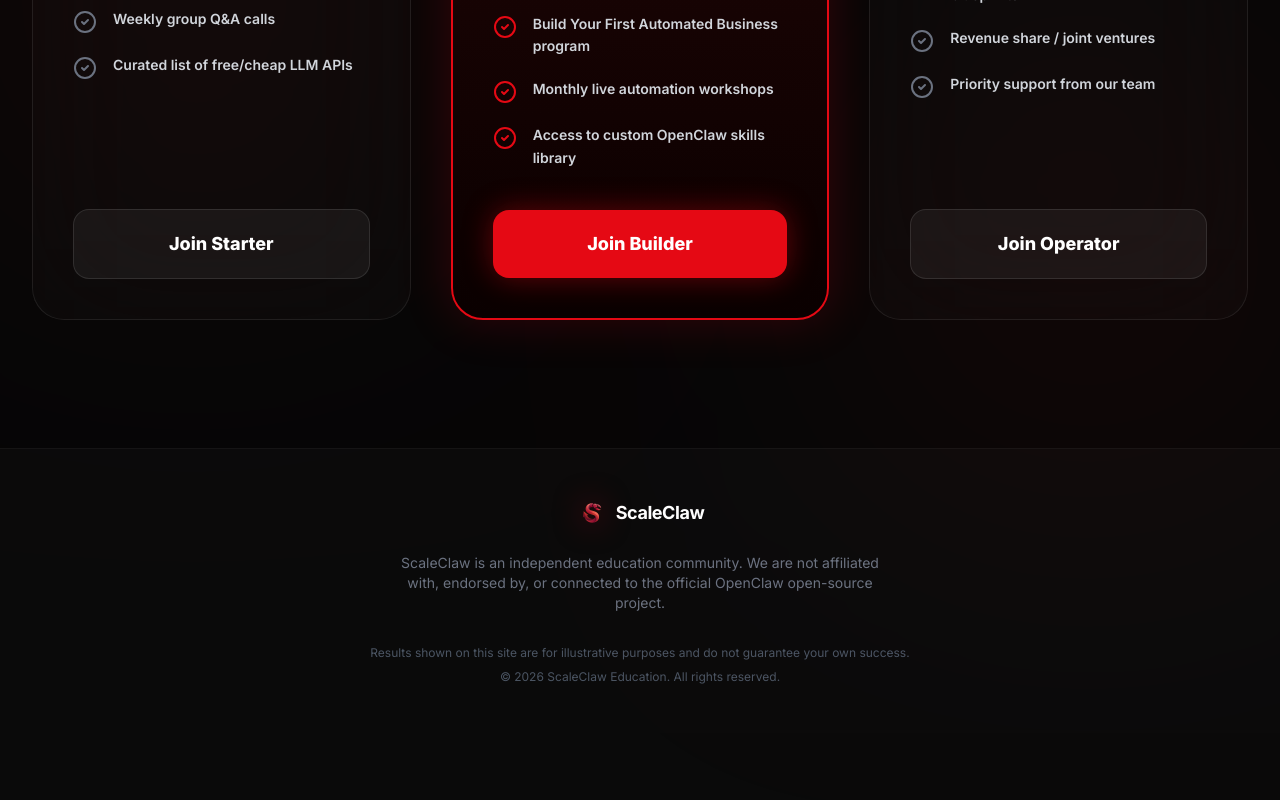
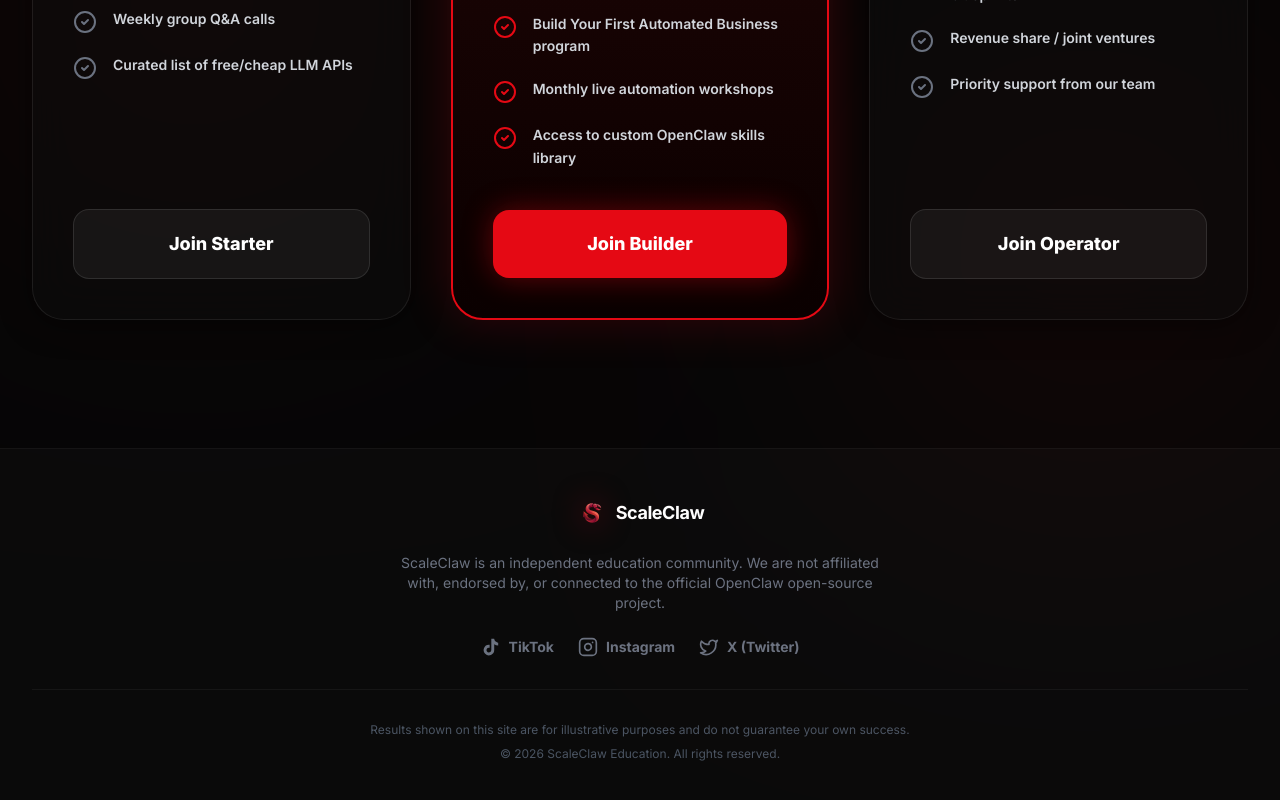
Before and after one commit to scaleclawca-ship-it/ScaleClaw, a React (Vite) app: page / in a window 1280 px wide. Shown: the part 5288-6088 px from the top of the page. Before the commit the page ends 6021 px from the top, so only its background shows below. Built offline with nearby package versions, Linux system fonts and the light colour scheme.

Commit message:
Fixed pricing rendering glitch and added footer social links

```diff
--- a/src/components/Footer.tsx
+++ b/src/components/Footer.tsx
@@ -1,19 +1,36 @@
+import { Instagram, Twitter } from 'lucide-react';
+
 const Footer = () => {
   return (
     <footer className="bg-scale-dark border-t border-scale-gray py-12 text-center">
       <div className="max-w-7xl mx-auto px-4 sm:px-6 lg:px-8">
         <div className="flex justify-center mb-6">
-          <a href="/" className="flex items-center gap-2 text-white">
-            <img src="/logo.png" alt="ScaleClaw Logo" className="w-8 h-8 object-contain drop-shadow-[0_0_15px_rgba(229,9,20,0.5)]" />
+          <a href="/" className="flex items-center gap-2 text-white group">
+            <img src="/logo.png" alt="ScaleClaw Logo" className="w-8 h-8 object-contain drop-shadow-[0_0_15px_rgba(229,9,20,0.5)] group-hover:scale-110 transition-transform" />
             <span className="font-bold text-lg tracking-tight">ScaleClaw</span>
           </a>
         </div>
 
-        <p className="text-gray-500 text-sm mb-4 max-w-lg mx-auto">
+        <p className="text-gray-500 text-sm mb-6 max-w-lg mx-auto">
           ScaleClaw is an independent education community. We are not affiliated with, endorsed by, or connected to the official OpenClaw open-source project.
         </p>
 
-        <div className="text-gray-600 text-xs mt-8 flex flex-col items-center gap-2">
+        <div className="flex justify-center items-center gap-6 mb-8">
+          <a href="https://tiktok.com/@scaleclaw" target="_blank" rel="noreferrer" className="text-gray-500 hover:text-white transition-colors flex items-center gap-2 text-sm font-bold">
+            <svg className="w-5 h-5" viewBox="0 0 24 24" fill="currentColor"><path d="M19.59 6.69a4.83 4.83 0 0 1-3.77-4.25V2h-3.45v13.67a2.89 2.89 0 0 1-5.2 1.74 2.89 2.89 0 0 1 2.31-4.64 2.93 2.93 0 0 1 .88.13V9.4a6.84 6.84 0 0 0-1-.05A6.33 6.33 0 0 0 5 20.1a6.34 6.34 0 0 0 10.86-4.43v-7a8.16 8.16 0 0 0 4.77 1.52v-3.4a4.85 4.85 0 0 1-1-.1z"/></svg>
+            TikTok
+          </a>
+          <a href="https://instagram.com/scaleclaw" target="_blank" rel="noreferrer" className="text-gray-500 hover:text-white transition-colors flex items-center gap-2 text-sm font-bold">
+            <Instagram className="w-5 h-5" />
+            Instagram
+          </a>
+          <a href="https://x.com/scaleclawca" target="_blank" rel="noreferrer" className="text-gray-500 hover:text-white transition-colors flex items-center gap-2 text-sm font-bold">
+            <Twitter className="w-5 h-5" />
+            X (Twitter)
+          </a>
+        </div>
+
+        <div className="text-gray-600 text-xs mt-8 pt-8 border-t border-white/5 flex flex-col items-center gap-2">
           <p>Results shown on this site are for illustrative purposes and do not guarantee your own success.</p>
           <p>&copy; {new Date().getFullYear()} ScaleClaw Education. All rights reserved.</p>
         </div>
--- a/src/components/PricingTiers.tsx
+++ b/src/components/PricingTiers.tsx
@@ -74,10 +74,10 @@
               viewport={{ once: true }}
               transition={{ duration: 0.6, delay: index * 0.15, type: "spring" }}
               whileHover={{ y: -10 }}
-              className={`rounded-[2rem] p-8 lg:p-10 relative overflow-hidden backdrop-blur-3xl flex flex-col h-full ${
+              className={`rounded-[2rem] p-8 lg:p-10 relative flex flex-col h-full ${
                 tier.recommended
-                  ? 'bg-gradient-to-b from-[#2a0808] to-[#0a0000] border-2 border-scale-red shadow-[0_0_50px_rgba(229,9,20,0.2)]'
-                  : 'bg-white/[0.02] border border-white/[0.08] hover:border-white/20 hover:bg-white/[0.04]'
+                  ? 'bg-gradient-to-b from-[#2a0808] to-[#0a0000] border-2 border-scale-red shadow-[0_0_50px_rgba(229,9,20,0.2)] overflow-hidden'
+                  : 'glass hover:border-white/20'
               } transition-all duration-500`}
             >
               {tier.recommended && (
```
